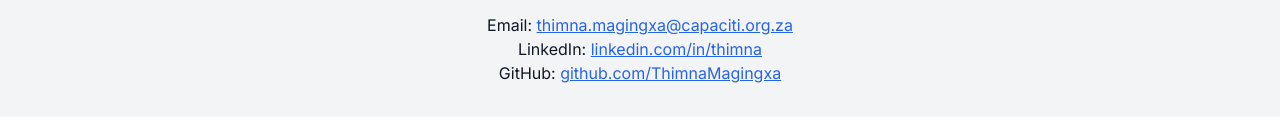
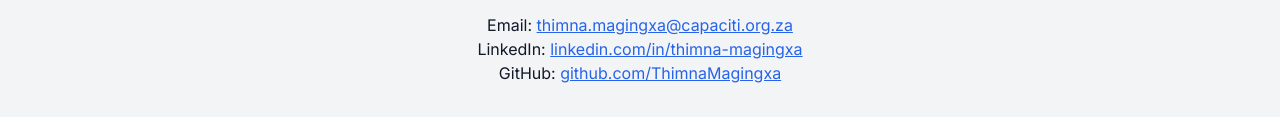
Before and after one commit to ThimnaMagingxa/ai-ml-portfolio, a plain HTML site: page index.html in a window 1280 px wide. Shown: the part 1947-2076 px from the top of the page. Drawn offline with nearby package versions, Linux system fonts and the light colour scheme.

Commit message:
Update index.html

```diff
--- a/index.html
+++ b/index.html
@@ -145,7 +145,7 @@
   <div class="max-w-4xl mx-auto text-center">
     <h2 class="text-3xl font-semibold mb-4">Contact Me</h2>
     <p>Email: <a href="mailto:thimna.magingxa@capaciti.org.za" class="text-blue-600 underline">thimna.magingxa@capaciti.org.za</a></p>
-    <p>LinkedIn: <a href="https://linkedin.com/in/thimna" class="text-blue-600 underline">linkedin.com/in/thimna</a></p>
+    <p>LinkedIn: <a href="https://linkedin.com/in/thimna-magingxa" class="text-blue-600 underline">linkedin.com/in/thimna-magingxa</a></p>
     <p>GitHub: <a href="https://github.com/ThimnaMagingxa" class="text-blue-600 underline">github.com/ThimnaMagingxa</a></p>
   </div>
 </section>
```
